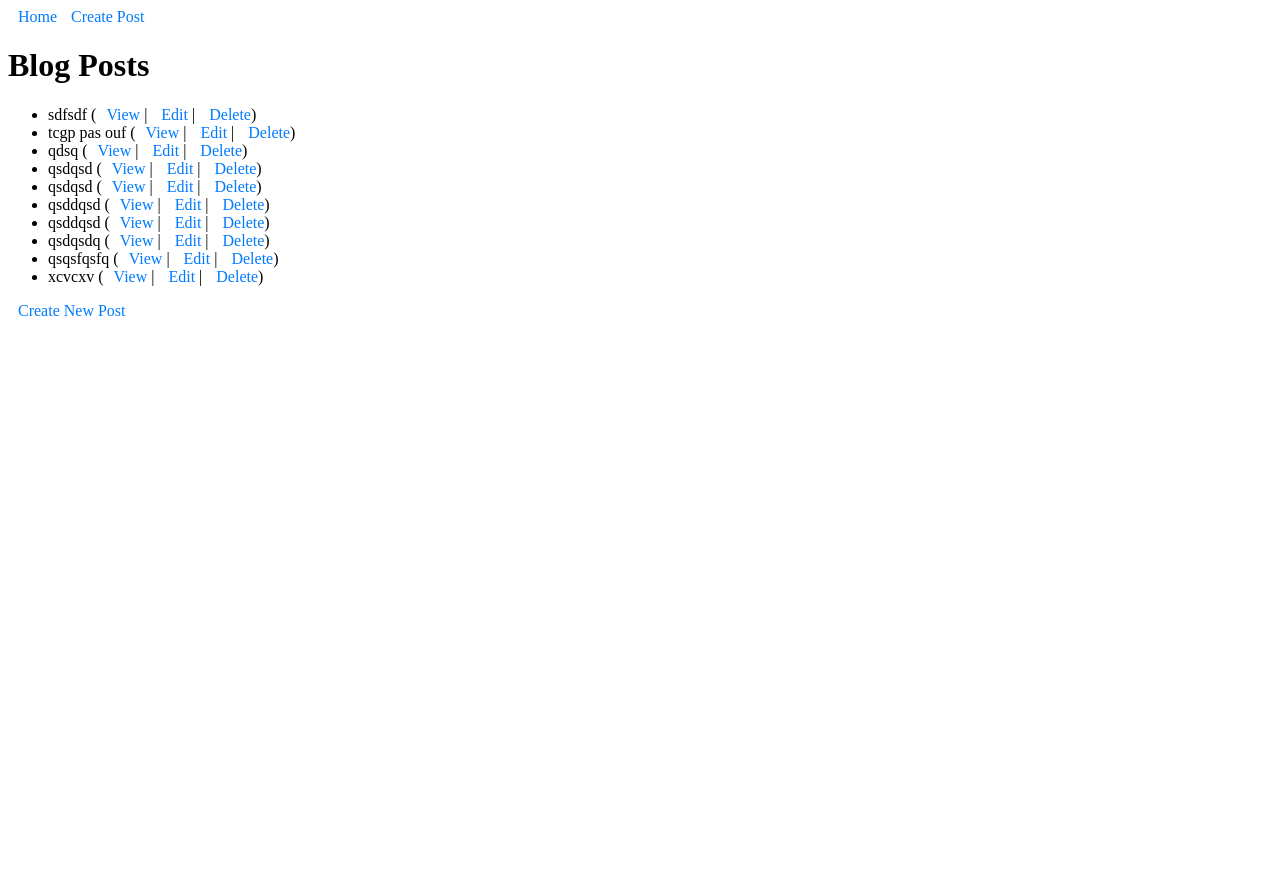
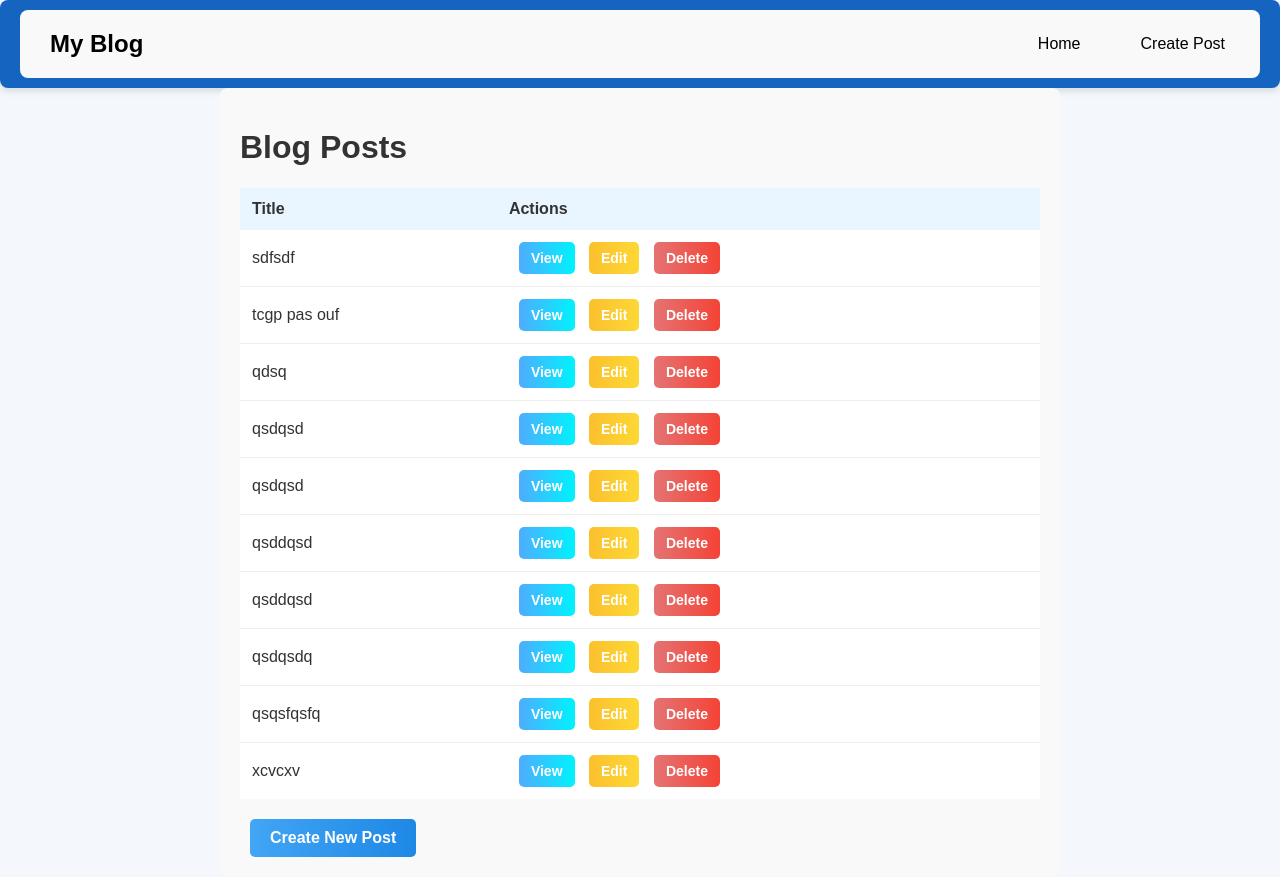
Before and after one commit to nicolasdraperi/DjangoIpssi, a Django app: page / in a window 1280 px wide. Before the commit the page ends 316 px from the top, so only its background shows below. Run offline with Django 5.2, Linux system fonts and the light colour scheme; data comes from the database, SQL or seed files in the repository; both versions use the stored data as it was after the commit.

Commit message:
joli mais peut etre améliorer

```diff
--- a/blog/static/blog/styles.css
+++ b/blog/static/blog/styles.css
@@ -7,7 +7,6 @@ form {
     border: 1px solid #ddd;
     border-radius: 5px;
     background-color: #f9f9f9;
-    box-shadow: 0 2px 5px rgba(0, 0, 0, 0.1);
 }
 
 label {
@@ -50,3 +49,149 @@ a {
 a:hover {
     text-decoration: underline;
 }
+
+
+body {
+    font-family: Arial, sans-serif;
+    background: #f4f7fc;
+    margin: 0;
+    padding: 0;
+    color: #333;
+}
+
+/* Conteneur principal */
+.container {
+    margin: 0 auto;
+    padding: 20px;
+    max-width: 800px;
+    background-color: #f9f9f9;
+    border-radius: 8px;
+}
+
+/* Table */
+.post-table {
+    width: 100%;
+    border-collapse: collapse; /* Évite les bordures en double */
+    background-color: #ffffff;
+    border: none;
+    margin-bottom: 20px;
+}
+
+/* En-tête de la table */
+.post-table thead {
+    background-color: #e9f5ff;
+}
+
+.post-table th {
+    text-align: left;
+    padding: 12px;
+    font-size: 16px;
+    color: #333;
+}
+
+/* Corps de la table */
+.post-table td {
+    padding: 12px;
+    border-bottom: 1px solid #eee;
+}
+
+/* Boutons */
+.btn {
+    text-decoration: none;
+    font-size: 14px;
+    padding: 8px 12px;
+    border-radius: 5px;
+    display: inline-block;
+    font-weight: bold;
+    text-align: center;
+}
+
+.btn-view {
+    background: linear-gradient(to right, #4facfe, #00f2fe);
+    color: white;
+}
+
+.btn-edit {
+    background: linear-gradient(to right, #fbc02d, #fdd835);
+    color: white;
+}
+
+.btn-delete {
+    background: linear-gradient(to right, #e57373, #f44336);
+    color: white;
+}
+
+.btn-create {
+    background: linear-gradient(to right, #42a5f5, #1e88e5);
+    color: white;
+    padding: 10px 20px;
+    font-size: 16px;
+}
+
+.btn:hover {
+    opacity: 0.9;
+    transition: 0.3s ease;
+}
+
+/* Supprime les bordures supplémentaires */
+.post-table tr:last-child td {
+    border-bottom: none;
+}
+
+
+
+/* navbar
+
+ */
+
+/* Navbar */
+/* Navbar */
+.navbar {
+    background-color: #1565c0;
+    padding: 10px 20px;
+    box-shadow: 0 4px 6px rgba(0, 0, 0, 0.1);
+    border-radius: 8px;
+}
+
+.navbar .container {
+    display: flex;
+    justify-content: space-between;
+    align-items: center;
+    max-width: 1200px;
+    margin: 0 auto;
+}
+
+.navbar .logo {
+    font-size: 24px;
+    color: #000000;
+    text-decoration: none;
+    font-weight: bold;
+}
+
+.navbar .nav-links {
+    list-style: none;
+    margin: 0;
+    padding: 0;
+    display: flex;
+    gap: 20px;
+}
+
+.navbar .nav-links li {
+    display: inline;
+}
+
+.navbar .nav-links a {
+    color: #000000;
+    text-decoration: none;
+    font-size: 16px;
+    font-weight: 500;
+    padding: 8px 15px;
+    border-radius: 5px;
+    background-color: transparent;
+    transition: background-color 0.3s ease, color 0.3s ease;
+}
+
+.navbar .nav-links a:hover {
+    background-color: #1e88e5;
+    color: #ffffff;
+}
--- a/templates/base.html
+++ b/templates/base.html
@@ -8,12 +8,18 @@
     <link rel="stylesheet" href="{% static 'blog/styles.css' %}">
 </head>
 <body>
-    <nav>
-        <a href="{% url 'post_list' %}">Home</a>
-        <a href="{% url 'add_post' %}">Create Post</a>
+    <nav class="navbar">
+        <div class="container">
+            <a href="/" class="logo">My Blog</a>
+            <ul class="nav-links">
+                <li><a href="/">Home</a></li>
+                <li><a href="/post/create/">Create Post</a></li>
+            </ul>
+        </div>
     </nav>
-    <div class="container">
-        {% block content %}{% endblock %}
+    <div class="content">
+        {% block content %}
+        {% endblock %}
     </div>
 </body>
 </html>
--- a/templates/post_list.html
+++ b/templates/post_list.html
@@ -1,15 +1,29 @@
 {% extends 'base.html' %}
 {% block content %}
-<h1>Blog Posts</h1>
-<ul>
-    {% for post in posts %}
-        <li>
-            {{ post.title }}
-            (<a href="/post/{{ post.id }}/">View</a> |
-            <a href="/post/{{ post.id }}/edit/">Edit</a> |
-            <a href="/post/{{ post.id }}/delete/">Delete</a>)
-        </li>
-    {% endfor %}
-</ul>
-<a href="/post/create/">Create New Post</a>
+<div class="container">
+    <h1>Blog Posts</h1>
+    <table class="post-table">
+        <thead>
+            <tr>
+                <th>Title</th>
+                <th>Actions</th>
+            </tr>
+        </thead>
+        <tbody>
+            {% for post in posts %}
+                <tr>
+                    <td>{{ post.title }}</td>
+                    <td>
+                        <a href="/post/{{ post.id }}/" class="btn btn-view">View</a>
+                        <a href="/post/{{ post.id }}/edit/" class="btn btn-edit">Edit</a>
+                        <a href="/post/{{ post.id }}/delete/" class="btn btn-delete">Delete</a>
+                    </td>
+                </tr>
+            {% endfor %}
+        </tbody>
+    </table>
+    <div class="create-post">
+        <a href="/post/create/" class="btn btn-create">Create New Post</a>
+    </div>
+</div>
 {% endblock %}
```
Also changed, not shown: db.sqlite3.
